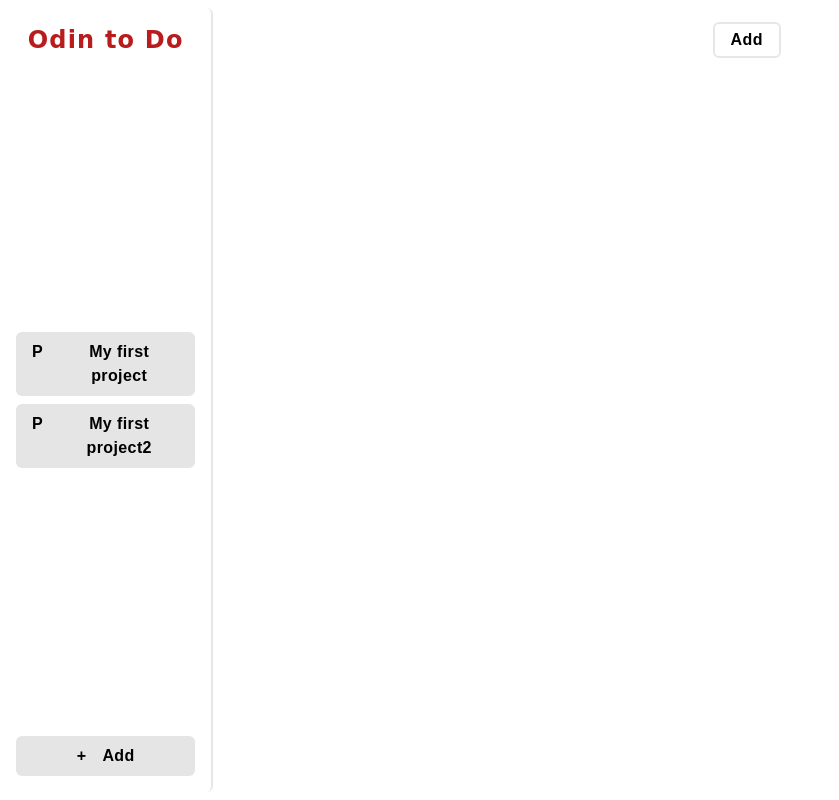
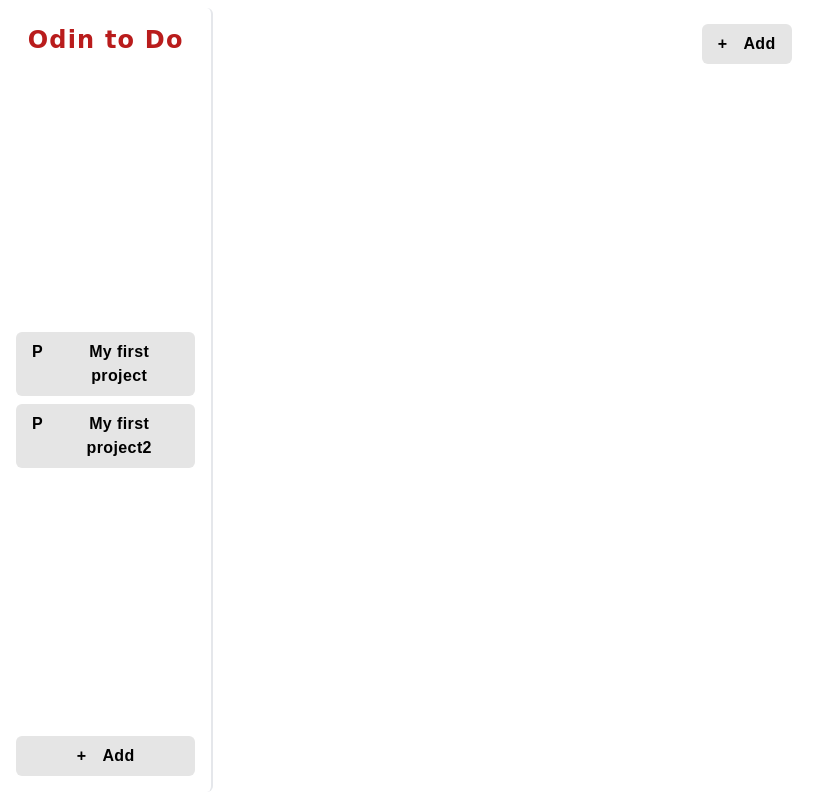
Before and after one commit to afsalahamed07/todo-odin, a website built with webpack: page src/index.html in a window 1280 px wide. Shown: the whole page, without its empty margins (0-839 px from the left). Built offline with nearby package versions, Linux system fonts and the light colour scheme.

Commit message:
refactoring the top nav layout with the add button

```diff
--- /dev/null
+++ b/src/dom/components/navAddButton.js
@@ -0,0 +1,18 @@
+import { createButton } from "./button.js";
+import { createTodoForm } from "../todoForm.js";
+
+function createNavAddButton() {
+
+  const onClick = () => {
+    const todoForm = createTodoForm();
+
+    todoForm.show();
+  };
+
+  const navAdd = createButton("+", "Add", onClick);
+
+  const getNavAddButton = () => navAdd;
+  return { getNavAddButton };
+}
+
+export { createNavAddButton };
--- a/src/dom/topNav.js
+++ b/src/dom/layout/topNav.js
@@ -1,14 +1,7 @@
 function topNavigation() {
   const topNav = document.createElement("div");
 
-  topNav.classList.add(
-    "flex",
-    "flex-row",
-    "justify-center",
-    "h-16",
-    "flex-none",
-    "sticky",
-  );
+  topNav.classList.add("top-nav-bar");
 
   const addBtn = (btn) => {
     topNav.appendChild(btn);
--- a/src/dom/navAddButton.js
+++ /dev/null
@@ -1,31 +0,0 @@
-import { createTodoForm } from "./todoForm.js";
-
-function createNavAddButton() {
-  const navAdd = document.createElement("div");
-  navAdd.classList.add(
-    "m-auto",
-    "px-4",
-    "py-1",
-    "border-2",
-    "hover:shadow-sm",
-    "rounded-md",
-    "font-bold",
-    "hover:cursor-pointer",
-  );
-
-  const navAddButton = document.createElement("button");
-  navAddButton.id = "navAddButton";
-  navAddButton.innerHTML = "Add";
-  navAdd.appendChild(navAddButton);
-
-  navAdd.addEventListener("click", () => {
-    const todoForm = createTodoForm();
-
-    todoForm.show();
-  });
-
-  const getNavAddButton = () => navAdd;
-  return { getNavAddButton };
-}
-
-export { createNavAddButton };
--- a/src/index.js
+++ b/src/index.js
@@ -5,8 +5,8 @@ import { Project } from "./domain/project";
 import { ProjectNavigation } from "./dom/layout/projectNav";
 import { createTodoContainer } from "./dom/todoContainer";
 import { createProjectAddButton } from "./dom/components/addButton";
-import { topNavigation } from "./dom/topNav.js";
-import { createNavAddButton } from "./dom/navAddButton.js";
+import { topNavigation } from "./dom/layout/topNav.js";
+import { createNavAddButton } from "./dom/components/navAddButton.js";
 
 const body = document.querySelector("body");
 body.classList.add(
--- a/src/style.css
+++ b/src/style.css
@@ -86,3 +86,7 @@
         after:border after:rounded-full after:h-5 after:w-5 after:transition-all dark:border-gray-600;
     }
 }
+
+.top-nav-bar {
+    @apply flex flex-row justify-center flex-none sticky py-4;
+}
```
